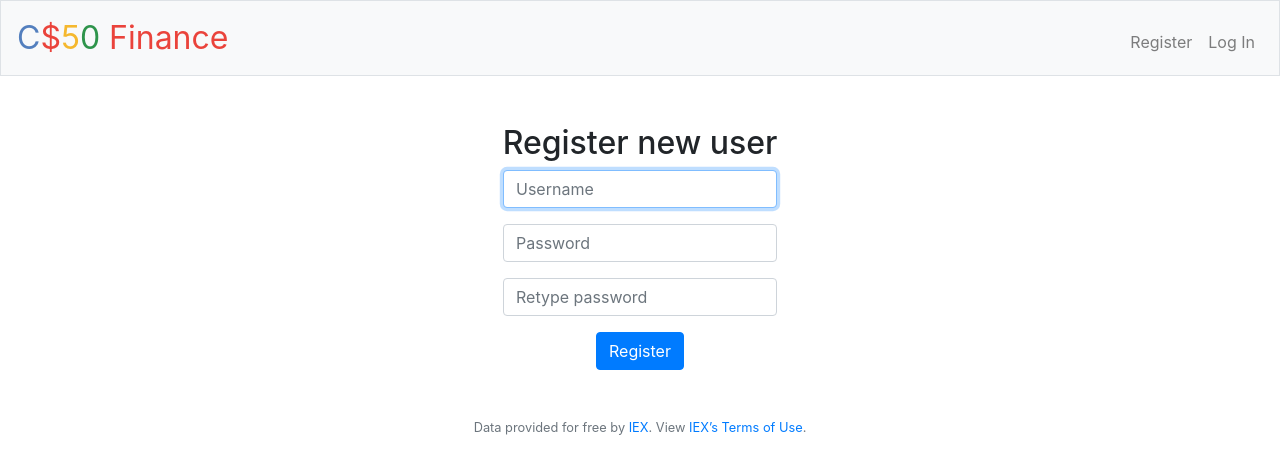
After one commit to Devalo/cs50-finance, a Flask app: template templates/register.html in a window 1280 px wide. The commit adds this page. Shown: the top 474 px of the page. Run offline with Flask 2, Linux system fonts and the light colour scheme; the template is opened without the code that fills it, so the values that code supplies are empty; some libraries are stand-ins or nearby versions.

Commit message:
register html

```diff
--- a/app.py
+++ b/application.py
@@ -133,7 +133,8 @@ def quote():
 @app.route("/register", methods=["GET", "POST"])
 def register():
     """Register user"""
-    return apology("TODO")
+    return render_template("register.html")
+
     # When requested via GET, should display registration form
     # When form is submitted via POST, insert the new user into users table
     # Be sure to check for invalid inputs, and hash the user password
--- a/templates/layout.html
+++ b/templates/layout.html
@@ -19,6 +19,7 @@
         <script src="https://code.jquery.com/jquery-3.3.1.min.js"></script>
         <script src="https://cdnjs.cloudflare.com/ajax/libs/popper.js/1.14.3/umd/popper.min.js"></script>
         <script src="https://maxcdn.bootstrapcdn.com/bootstrap/4.1.3/js/bootstrap.min.js"></script>
+        <script src="/js/main.js"></script>
 
         <title>C$50 Finance: {% block title %}{% endblock %}</title>
 
--- /dev/null
+++ b/templates/register.html
@@ -0,0 +1,21 @@
+{% extends "layout.html" %}
+
+{% block title %}
+    Register
+{% endblock %}
+
+{% block main %}
+    <h2>Register new user</h2>
+    <form action="/register" method="post">
+        <div class="form-group">
+            <input autocomplete="off" autofocus class="form-control" name="username" placeholder="Username" type="text">
+        </div>
+        <div class="form-group">
+            <input class="form-control" name="password" placeholder="Password" type="password">
+        </div>
+        <div class="form-group">
+            <input class="form-control" name="password-confirmation" placeholder="Retype password" type="password">
+        </div>
+        <button class="btn btn-primary" type="submit">Register</button>
+    </form>
+{% endblock %}
```
Also changed, not shown: js/main.js (added).
